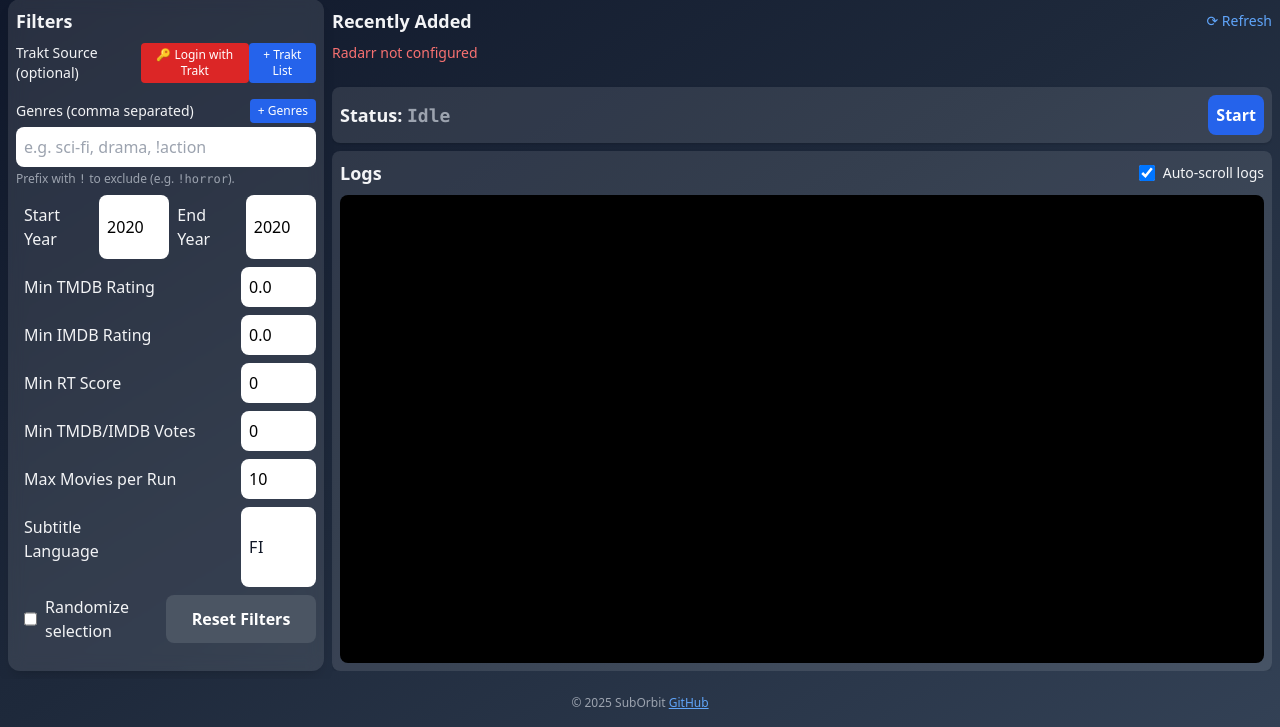
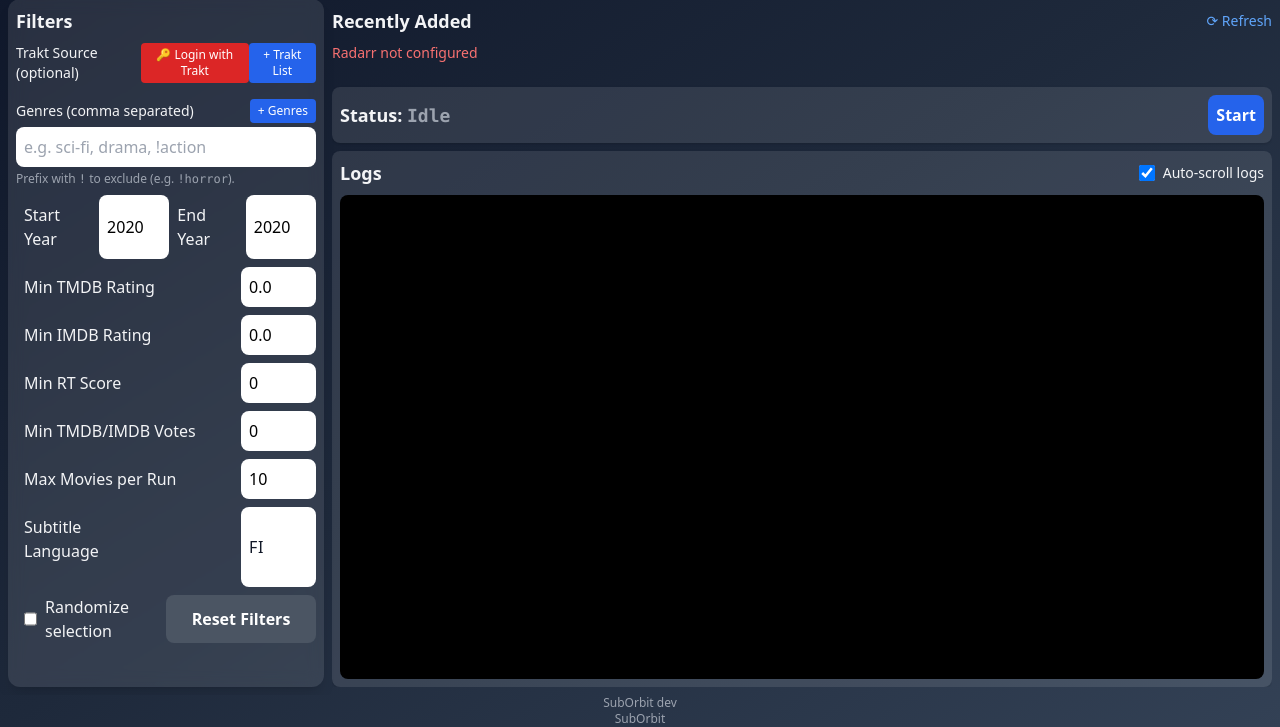
Before and after one commit to velinea/suborbit, a Flask app: page / in a window 1280 px wide. Shown: the part 73-800 px from the top of the page. Run offline with Flask 3, Linux system fonts and the light colour scheme; data that the repository does not hold is empty.

Commit message:
fix: version label for gh and app footer

```diff
--- a/suborbit/blueprints/core.py
+++ b/suborbit/blueprints/core.py
@@ -7,9 +7,10 @@ from flask import (
     jsonify,
     current_app,
 )
-import threading, time, json
+import threading, time, json, os
 from pathlib import Path
 from ..suborbit_core import main_process, log, LOG_PATH, request_stop, get_tmdb_genres
+from datetime import datetime
 
 core_bp = Blueprint("core", __name__)
 
@@ -110,3 +111,27 @@ def logs():
 def healthz():
     """Basic health check for container monitors."""
     return {"status": "ok", "message": "SubOrbit is healthy"}, 200
+
+
+@core_bp.route("/version")
+def version():
+    """Return SubOrbit version for UI and health checks."""
+    app_version = os.getenv("APP_VERSION", "dev")
+    return {"version": app_version}, 200
+
+
+@core_bp.route("/about")
+def about():
+    """Return metadata about the SubOrbit app (for About modal)."""
+    version = os.getenv("APP_VERSION", "dev")
+    build_date = os.getenv("BUILD_DATE", "")
+    repo_url = "https://github.com/<user>/suborbit"
+
+    info = {
+        "name": "SubOrbit",
+        "version": version,
+        "build_date": build_date or datetime.utcnow().strftime("%Y-%m-%d %H:%M UTC"),
+        "repo": repo_url,
+        "description": "Movie discovery app with subtitles, Radarr & Trakt integration.",
+    }
+    return info, 200
--- a/suborbit/templates/base.html
+++ b/suborbit/templates/base.html
@@ -9,7 +9,8 @@
     <link rel="icon" href="{{ url_for('static', filename='octopus_logo.png') }}">
 </head>
 
-<body class="flex flex-col min-h-[100vh] md:h-screen md:overflow-hidden overflow-y-auto bg-gradient-to-br from-slate-900 via-slate-800 to-slate-700 text-gray-100">
+<body
+    class="flex flex-col min-h-[100vh] md:h-screen md:overflow-hidden overflow-y-auto bg-gradient-to-br from-slate-900 via-slate-800 to-slate-700 text-gray-100">
 
     <!-- Navbar -->
     <header class="flex items-center p-2 bg-black/30">
@@ -20,8 +21,75 @@
     <main class="flex flex-col md:flex-row flex-1 md:overflow-hidden overflow-y-auto gap-2 p-2">
         {% block content %}{% endblock %}
     </main>
-    <footer class="p-4 text-center text-xs text-gray-400">
-        &copy; 2025 SubOrbit <a href="https://github.com/velinea/suborbit" class="underline text-blue-400" target="_blank">GitHub</a>
+    <footer class="text-xs text-gray-400 text-center mt-6">
+        <span id="app-version">&copy; SubOrbit <a href="https://github.com/velinea/suborbit"
+                class="underline text-blue-400" target="_blank">GitHub</a></span>
+
+        <script>
+            fetch("/version")
+                .then(r => r.json())
+                .then(data => {
+                    document.getElementById("app-version").textContent =
+                        `SubOrbit ${data.version}`;
+                })
+                .catch(() => {
+                    document.getElementById("app-version").textContent = "SubOrbit (dev)";
+                });
+        </script>
+        <footer class="text-xs text-gray-400 text-center mt-6">
+            <span id="app-version" class="cursor-pointer hover:text-gray-200 transition">
+                SubOrbit
+            </span>
+        </footer>
+
+        <!-- About modal -->
+        <div id="about-modal" class="fixed inset-0 bg-black/60 hidden items-center justify-center z-50">
+            <div class="bg-gray-800 text-gray-100 rounded-lg shadow-lg p-6 w-80 relative">
+                <button id="about-close" class="absolute top-2 right-2 text-gray-400 hover:text-gray-100">✕</button>
+                <h2 class="text-lg font-semibold mb-2">About SubOrbit</h2>
+                <p class="text-sm mb-1"><strong>Version:</strong> <span id="about-version">-</span></p>
+                <p class="text-sm mb-1"><strong>Build Date:</strong> <span id="about-build">-</span></p>
+                <p class="text-sm mb-3"><strong>Repo:</strong> <a id="about-repo" href="#"
+                        class="text-blue-400 hover:underline" target="_blank">GitHub</a></p>
+                <p class="text-xs text-gray-400" id="about-desc"></p>
+            </div>
+        </div>
+
+        <script>
+            async function loadAbout() {
+                try {
+                    const res = await fetch("/about");
+                    const info = await res.json();
+                    document.getElementById("about-version").textContent = info.version;
+                    document.getElementById("about-build").textContent = info.build_date;
+                    document.getElementById("about-repo").href = info.repo;
+                    document.getElementById("about-desc").textContent = info.description;
+                    document.getElementById("app-version").textContent = `SubOrbit ${info.version}`;
+                } catch {
+                    document.getElementById("app-version").textContent = "SubOrbit (dev)";
+                }
+            }
+
+            // Modal toggle
+            document.getElementById("app-version").addEventListener("click", () => {
+                document.getElementById("about-modal").classList.remove("hidden");
+                document.getElementById("about-modal").classList.add("flex");
+            });
+
+            document.getElementById("about-close").addEventListener("click", () => {
+                document.getElementById("about-modal").classList.add("hidden");
+            });
+
+            window.addEventListener("click", (e) => {
+                if (e.target.id === "about-modal") {
+                    document.getElementById("about-modal").classList.add("hidden");
+                }
+            });
+
+            loadAbout();
+        </script>
+
     </footer>
 </body>
+
 </html>
```
Also changed, not shown: .github/workflows/docker.yml, 1 other file.
